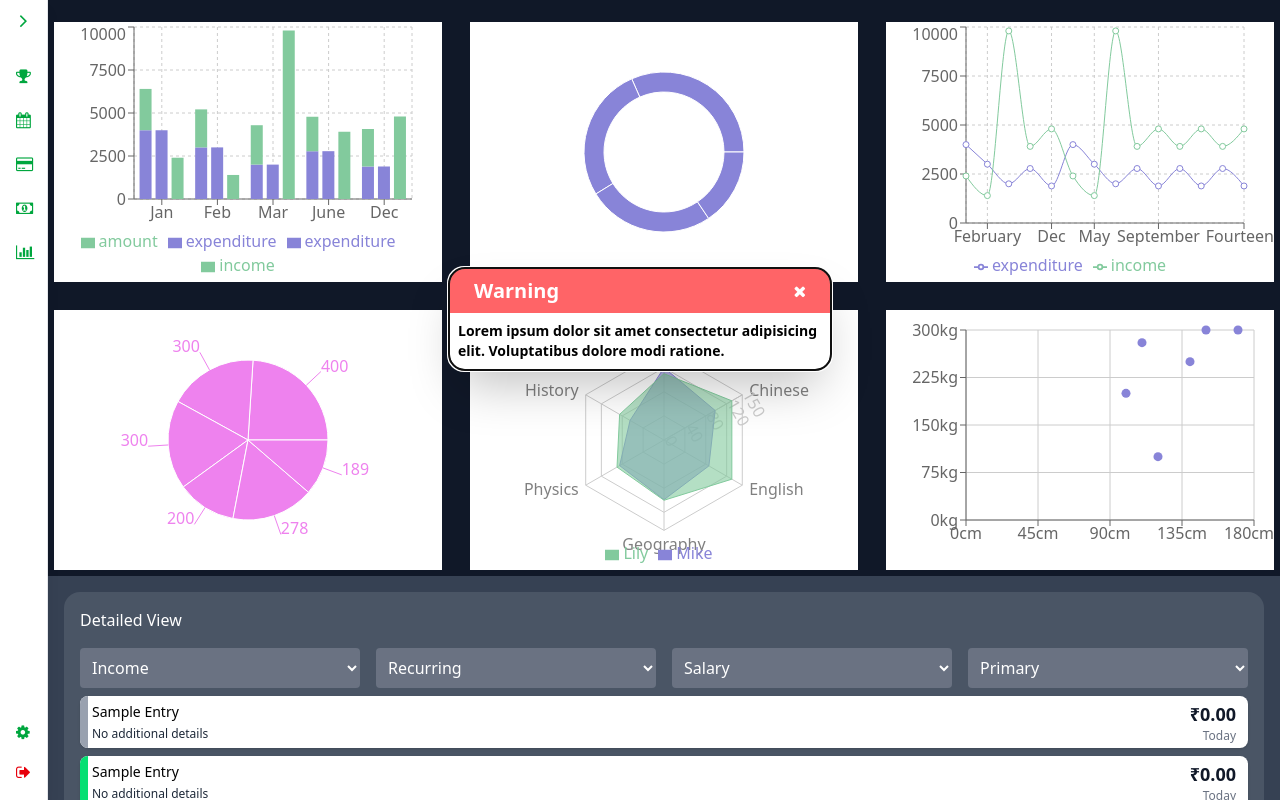
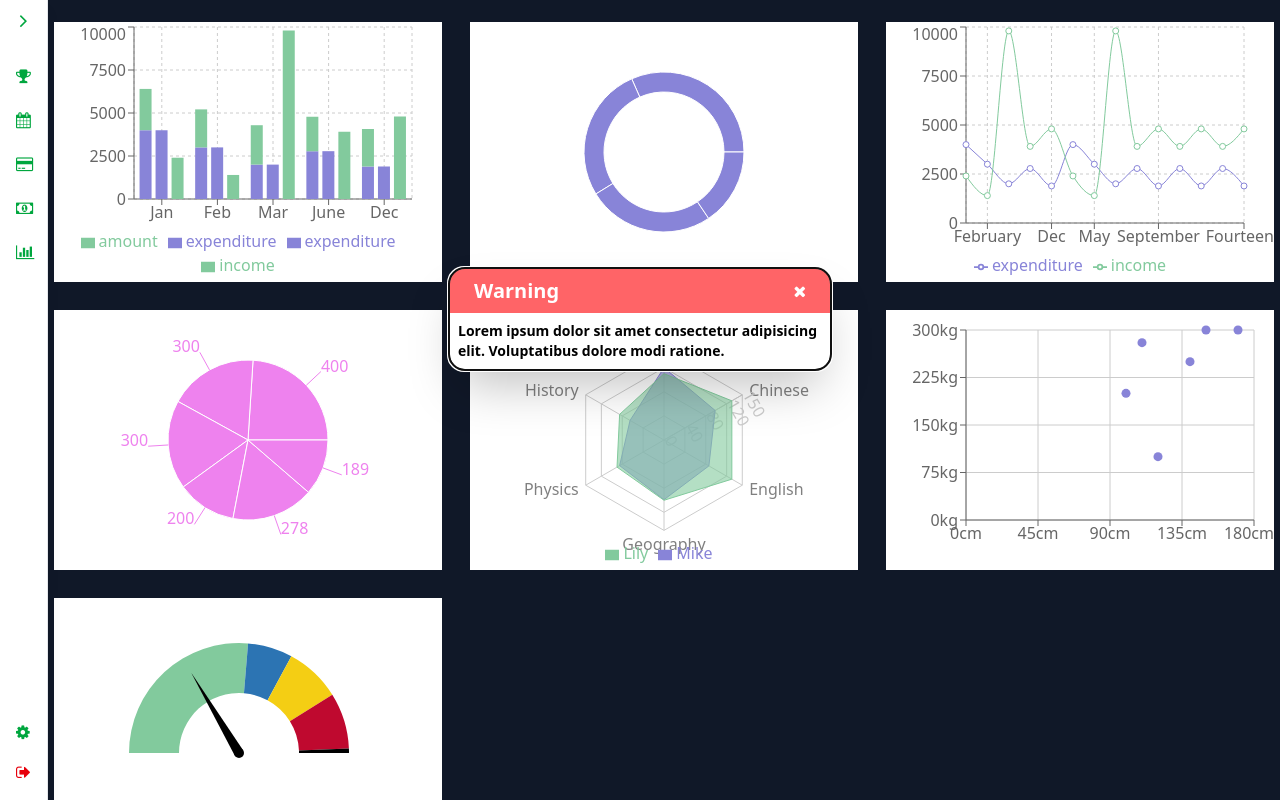
Before and after one commit to ar-rana/Finance-Tracker, a React (Vite) app in the folder client/: page /dashboard in a window 1280 px wide. Shown: the top 800 px of the page. Built offline with nearby package versions, Linux system fonts and the light colour scheme.

Commit message:
added budget meter

```diff
--- /dev/null
+++ b/client/src/components/charts/BudgetMeter.tsx
@@ -0,0 +1,87 @@
+import { Legend, Pie, PieChart, ResponsiveContainer, Tooltip } from "recharts";
+
+const RADIAN = Math.PI / 180;
+const chartData = [
+  { name: "In_budget", value: 80, fill: "#82ca9d" },
+  { name: "Near_budget", value: 20, fill: "#2C74B3" },
+  { name: "Crossed_budget", value: 25, fill: "#F4CE14" },
+  { name: "Far_from_budget", value: 25, fill: "#BF092F" },
+  { name: "No_hope", value: 2, fill: "#000000" },
+];
+
+type Needle = {
+  value: number;
+  data: { name: string; value: number; fill: string }[];
+  cx: number;
+  cy: number;
+  iR: number;
+  oR: number;
+  color: string;
+};
+
+const needle = ({ value, data, cx, cy, iR, oR, color }: Needle) => {
+  const total = data.reduce((sum, entry) => sum + entry.value, 0);
+  const ang = 180.0 * (1 - value / total);
+  const length = (iR + 2 * oR) / 3;
+  const sin = Math.sin(-RADIAN * ang);
+  const cos = Math.cos(-RADIAN * ang);
+  const r = 5;
+  const x0 = cx + 5;
+  const y0 = cy + 5;
+  const xba = x0 + r * sin;
+  const yba = y0 - r * cos;
+  const xbb = x0 - r * sin;
+  const ybb = y0 + r * cos;
+  const xp = x0 + length * cos;
+  const yp = y0 + length * sin;
+
+  return [
+    <circle
+      key="needle-circle"
+      cx={x0}
+      cy={y0}
+      r={r}
+      fill={color}
+      stroke="none"
+    />,
+    <path
+      key="needle-path"
+      d={`M${xba} ${yba}L${xbb} ${ybb} L${xp} ${yp} L${xba} ${yba}`}
+      stroke="#none"
+      fill={color}
+    />,
+  ];
+};
+
+const BudgetMeter = ({ isAnimationActive = true }: { isAnimationActive?: boolean }) => {
+  const cx = 180;
+  const cy = 150;
+  const iR = 60;
+  const oR = 110;
+  const value = 50;
+
+  return (
+    <ResponsiveContainer width="100%" height="100%" className={`bg-white flex`}>
+      <PieChart width={100} height={100}>
+        <Pie
+          dataKey="value"
+          startAngle={180}
+          endAngle={0}
+          data={chartData}
+          cx={cx}
+          cy={cy}
+          innerRadius={iR}
+          outerRadius={oR}
+          fill="#8884d8"
+          stroke="none"
+          isAnimationActive={isAnimationActive}
+        />
+        {needle({ value, data: chartData, cx, cy, iR, oR, color: "#000000" })}
+        <Legend />
+        <Tooltip />
+      </PieChart>
+    </ResponsiveContainer>
+  );
+}
+
+export default BudgetMeter;
--- a/client/src/components/modal/SettingsModal.tsx
+++ b/client/src/components/modal/SettingsModal.tsx
@@ -27,6 +27,7 @@ const SettingsModal: React.FC<ModalState> = (props) => {
     "Pie_Chart",
     "Scatter_Plot",
     "Line_Graph",
+    "Budget_Meter"
   ];
 
   return (
--- a/client/src/pages/DashBoard.tsx
+++ b/client/src/pages/DashBoard.tsx
@@ -12,6 +12,7 @@ import ScatterPlot from "../components/charts/ScatterPlot";
 import DetailView from "../components/infoCards/DetailView";
 import SettingsModal from "../components/modal/SettingsModal";
 import AwardModal from "../components/modal/AwardModal";
+import BudgetMeter from "../components/charts/BudgetMeter";
 
 const DashBoard: React.FC = () => {
   const graphStyleClass = useRef<string>("w-full h-68 bg-transparent flex justify-center align-middle p-1.5");
@@ -50,6 +51,9 @@ const DashBoard: React.FC = () => {
           <div className={graphStyleClass.current}>
             <ScatterPlot />
           </div>
+          <div className={graphStyleClass.current}>
+            <BudgetMeter />
+          </div>
         </div>
         <div className="flex flex-col">
           <DetailView />
```
